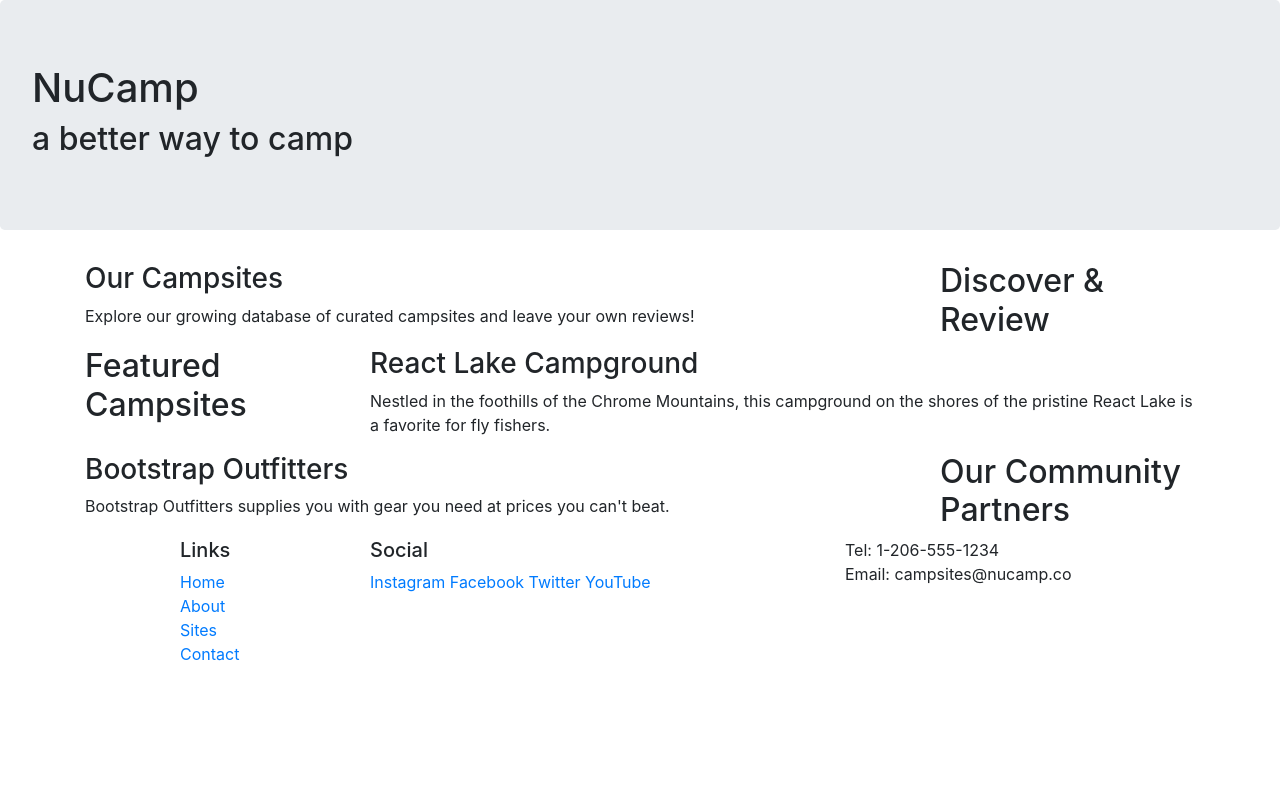
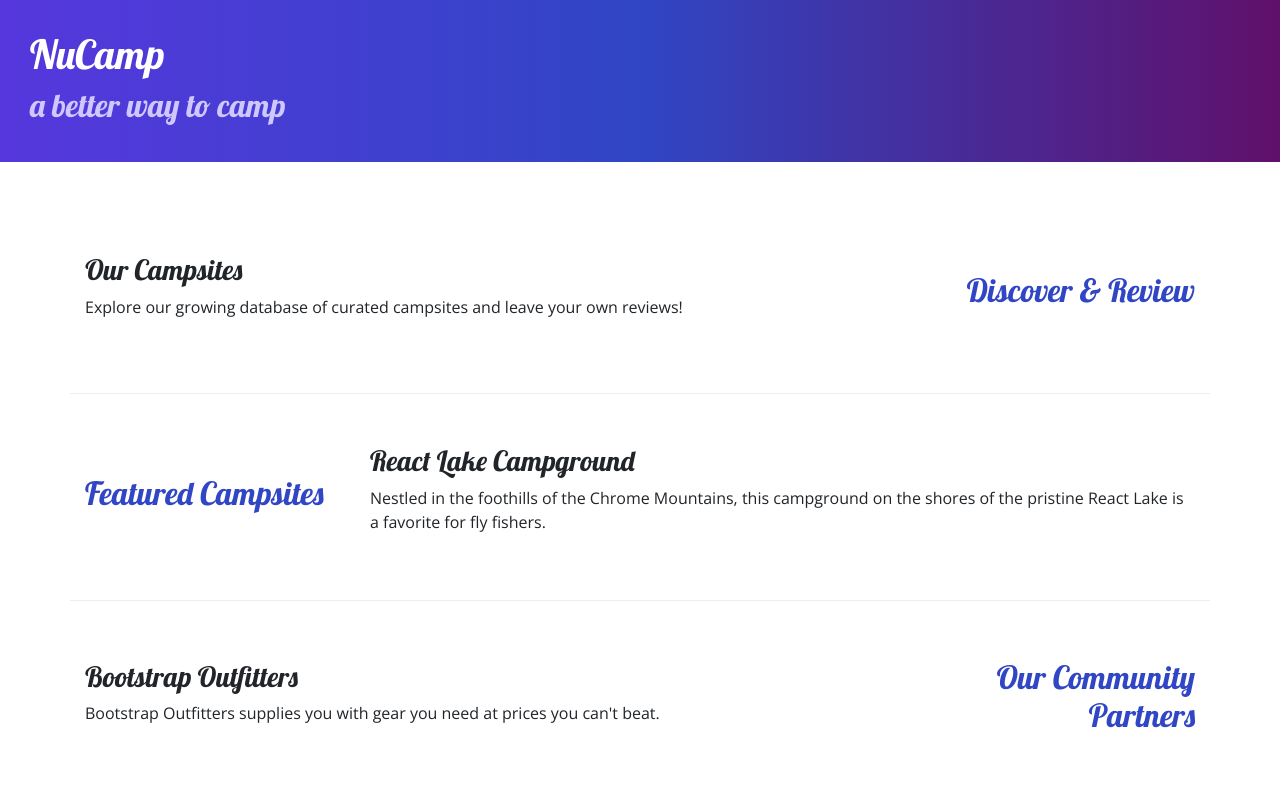
Before and after one commit to TmothyMartel/nucamp, a website: page index.html in a window 1280 px wide. Shown: the top 800 px of the page. Drawn offline with nearby package versions, Linux system fonts and the light colour scheme.

Commit message:
adding custom styles

```diff
--- /dev/null
+++ b/css/styles.css
@@ -0,0 +1,32 @@
+body {
+    font-family: "Open Sans", sans-serif;
+}
+
+h1, h2, h3 {
+    font-family:  "Lobster", cursive;
+}
+
+h2 {
+    color: #3046c5
+}
+
+header h2 {
+    color: #cec8ff;
+}
+
+footer {
+    background-image: linear-gradient(#cec8ff, white);
+    padding: 20px 0;
+}
+
+.jumbotron {
+    padding: 30px;
+    background-image: linear-gradient(to right, #5637dd, #3046c5, #60106B);
+    color: white;
+}
+
+.row-content {
+    padding: 50px 0;
+    border-bottom: 1px ridge;
+    min-height: 200px;
+}
--- a/index.html
+++ b/index.html
@@ -6,11 +6,13 @@
     <title>NuCamp: A Better Way To Camp</title>
     <meta name="viewport" content="width=device-width, initial-scale=1.0">
     <link rel="stylesheet" href="node_modules/bootstrap/dist/css/bootstrap.min.css">
+    <link rel="stylesheet" href="https://fonts.googleapis.com/css?family=Lobster|Open+Sans" />
+    <link rel="stylesheet" href="./css/styles.css">
 </head>
 
 <body>
 
-    <header class="jumbotron">
+    <header class="jumbotron jumbotron-fluid">
         <div class="\container">
             <div class="row">
                 <div class="col">
@@ -21,9 +23,9 @@
         </div>
     </header>
 <div class="container">
-    <div class="row">
+    <div class="row row-content align-items-center">
         <div class="col-sm-4 col-md-3 order-sm-last">
-            <h2>Discover & Review</h2>
+            <h2 class="text-sm-right">Discover & Review</h2>
         </div>
         <div class="col">
             <h3>Our Campsites</h3>
@@ -32,7 +34,7 @@
 
     </div>
 
-    <div class="row">
+    <div class="row row-content align-items-center">
         <div class="col-sm-4 col-md-3">
         <h2>Featured Campsites</h2>
         </div>
@@ -42,9 +44,9 @@
         </div>
     </div>
 
-    <div class="row">
+    <div class="row row-content align-items-center">
         <div class="col-sm-4 col-md-3 order-sm-last">
-            <h2>Our Community Partners</h2>
+            <h2 class="text-sm-right">Our Community Partners</h2>
         </div>
         <div class=col>
             <h3>Bootstrap Outfitters</h3>
@@ -64,14 +66,14 @@
                         <li><a href="#">Contact</a></li>
                     </ul>
                 </div>
-                <div class="col-6 col-sm-5">
+                <div class="col-6 col-sm-5 text-center">
                     <h5>Social</h5>
                     <a href="http://instagram.com/">Instagram</a>
                     <a href="http://facebook.com/">Facebook</a>
                     <a href="http://twitter.com/">Twitter</a>
                     <a href="http://youtube.com/">YouTube</a>
                 </div>
-                <div class="col-sm-4">
+                <div class="col-sm-4 text-center">
                     Tel: 1-206-555-1234<br />
                     Email: campsites@nucamp.co
                 </div>
```
